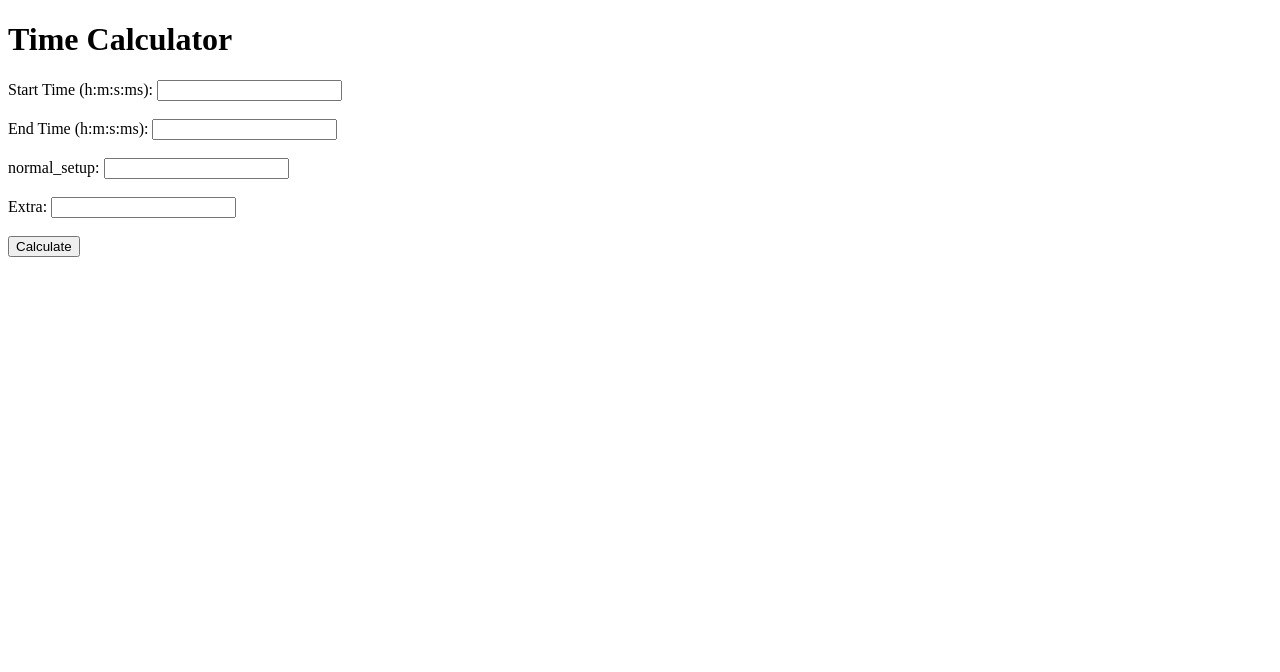
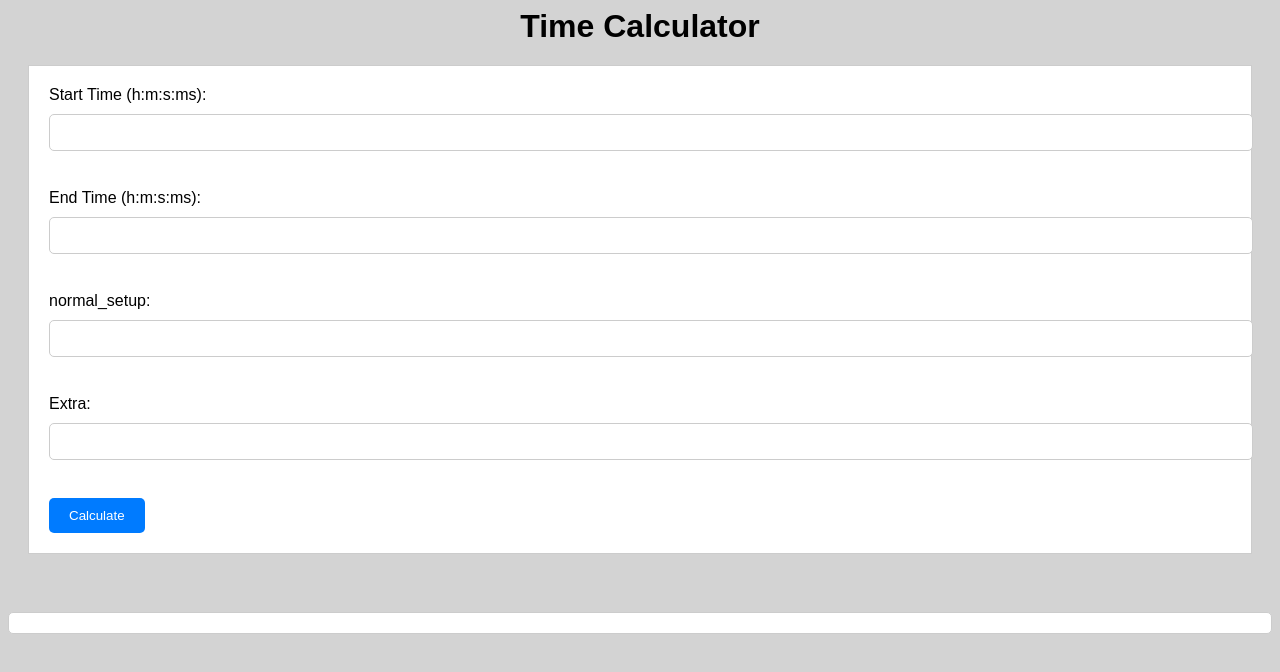
Before and after one commit to erirosv/sailing_calculator, a Flask app: page / in a window 1280 px wide. Shown: the top 672 px of the page. Run offline with Flask 3, Linux system fonts and the light colour scheme.

Commit message:
have a production ready simple application, with an extremly simple design

```diff
--- a/app.py
+++ b/app.py
@@ -18,7 +18,7 @@ def calculate():
     normal_time = calculate_SRS(seconds, normal)
     fast_time = calculate_SRS(seconds, faster)
 
-    result = f"Normal: {normal_time}\nFast: {fast_time}"
+    result = f"Normal: {normal_time:.2f}\tFast: {fast_time:.2f}"
 
     return render_template('index.html', result=result)
 
@@ -34,7 +34,7 @@ def get_seconds(start_time, end_time):
         print('Error: convertion error')
 
 def calculate_SRS(seconds, param):
-    return seconds * param
+    return (seconds * param) / 3600
 
 if __name__ == '__main__':
     app.run(debug=True)
--- /dev/null
+++ b/static/style.css
@@ -0,0 +1,52 @@
+body {
+    font-family: Arial, sans-serif;
+    background-color: lightgrey;
+}
+
+h1 {
+    display: block;
+    text-align: center;
+    margin: 0 auto;
+}
+
+form {
+    margin: 20px;
+    padding: 20px;
+    border: 1px solid #ccc;
+    background-color: #fff;
+}
+
+label {
+    display: block;
+    margin-bottom: 10px;
+}
+
+input[type="text"],
+input[type="number"] {
+    width: 100%;
+    padding: 10px;
+    margin-bottom: 20px;
+    border: 1px solid #ccc;
+    border-radius: 5px;
+}
+
+button {
+    background-color: #007bff;
+    color: #fff;
+    padding: 10px 20px;
+    border: none;
+    border-radius: 5px;
+    cursor: pointer;
+}
+
+button:hover {
+    background-color: #0056b3;
+}
+
+#result {
+    margin-top: 20px;
+    padding: 10px;
+    border: 1px solid #ccc;
+    border-radius: 5px;
+    background-color: #fff;
+}
--- a/templates/index.html
+++ b/templates/index.html
@@ -3,6 +3,12 @@
 <head>
     <meta charset="UTF-8">
     <title>Time Calculator</title>
+    <link rel="stylesheet" type="text/css" href="../static/style.css">
+
+
+    <!--
+        <link rel="stylesheet" type="text/css" href="style.css">
+    -->
 </head>
 <body>
     <h1>Time Calculator</h1>
@@ -30,8 +36,20 @@
         <button type="submit">Calculate</button>
     </form>
 
+    <br>
+
     <div id="result">
         {{ result }}
     </div>
+
+    <script>
+        function resetInputs() {
+            document.getElementById("start_time").value = "";
+            document.getElementById("end_time").value = "";
+            document.getElementById("normal_setup").value = "";
+            document.getElementById("extra").value = "";
+        }
+    </script>
+
 </body>
 </html>
```
